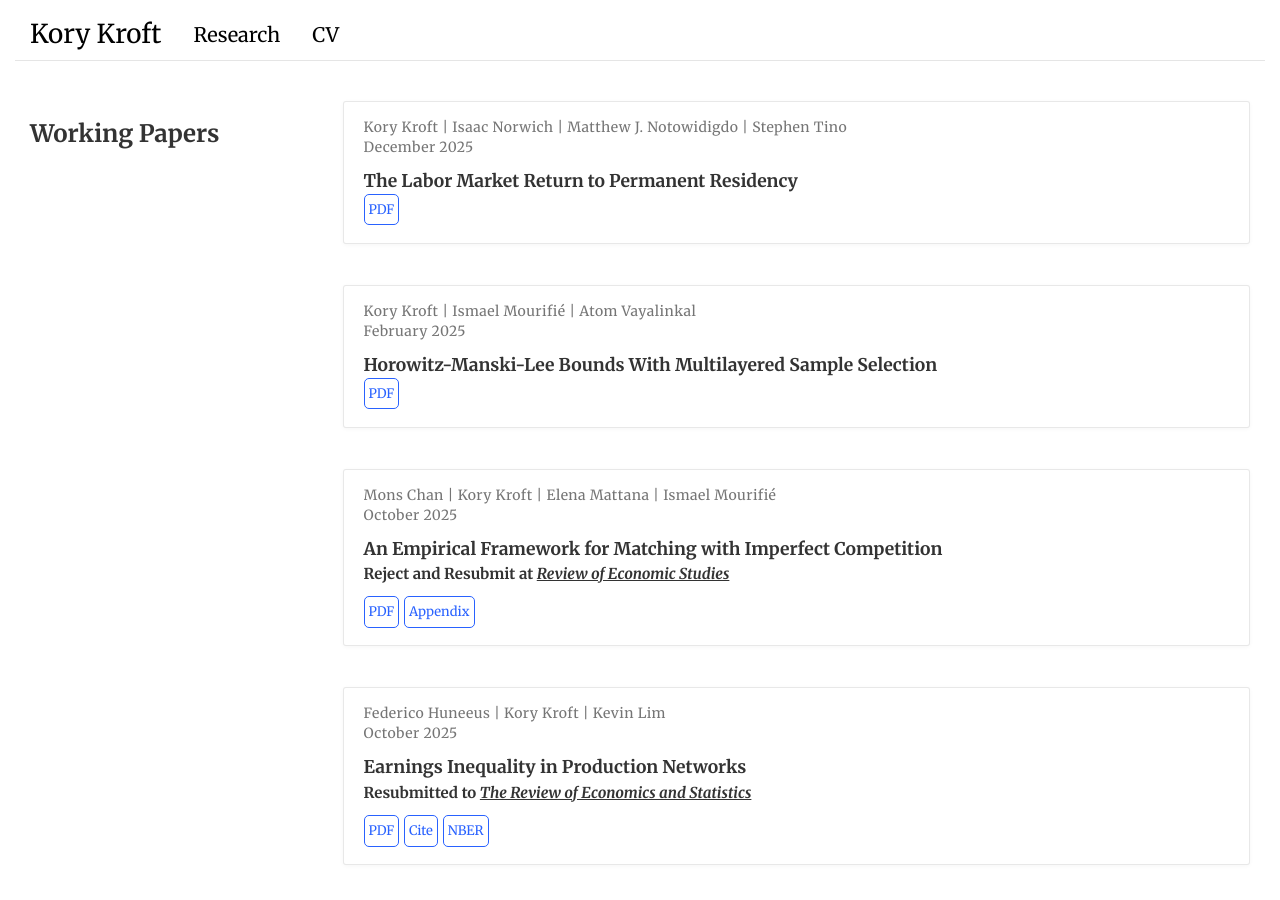
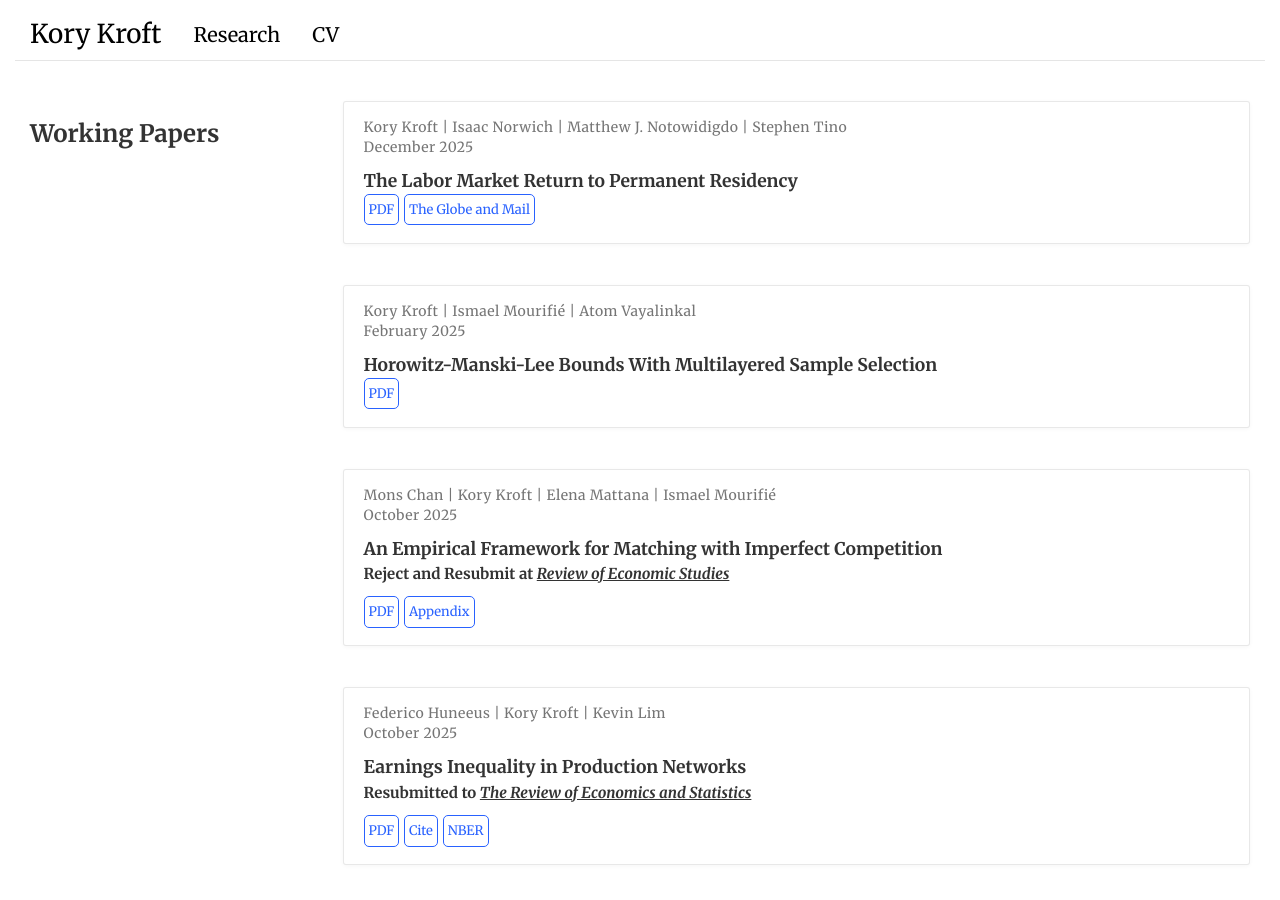
Before and after one commit to korykroft/korykroft.github.io, a Jekyll site: the page built from research/index.html, in a window 1280 px wide and 900 px high. Built offline with Jekyll 4.4.1, drawn with Linux system fonts in a browser that asks for light colours.

Commit message:
Update index.html

```diff
--- a/research/index.html
+++ b/research/index.html
@@ -29,6 +29,8 @@ description:
     </div>
     <div class="btn-links">
       <a class="btn btn-outline-primary my-1 mr-1 btn-sm" href="/files/KNNT_TFWs_dec2025.pdf" target="_blank" rel="noopener">PDF</a>
+      <a class="btn btn-outline-primary my-1 mr-1 btn-sm" href="https://www.theglobeandmail.com/business/article-temporary-foreign-workers-switch-jobs-and-earn-more-after-becoming/" target="_blank" rel="noopener">The Globe and Mail</a>
+
 
      </div>
    </div>
```
